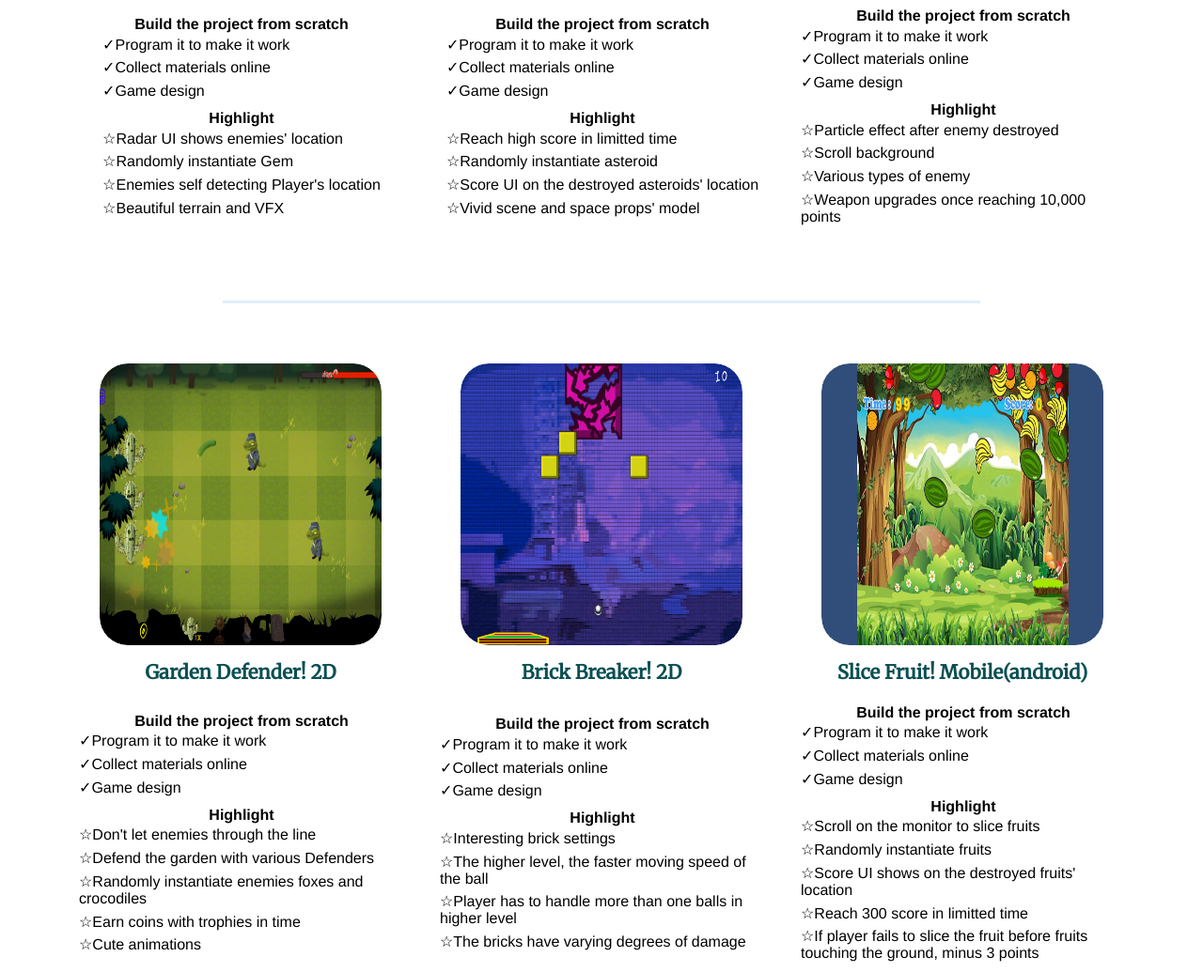
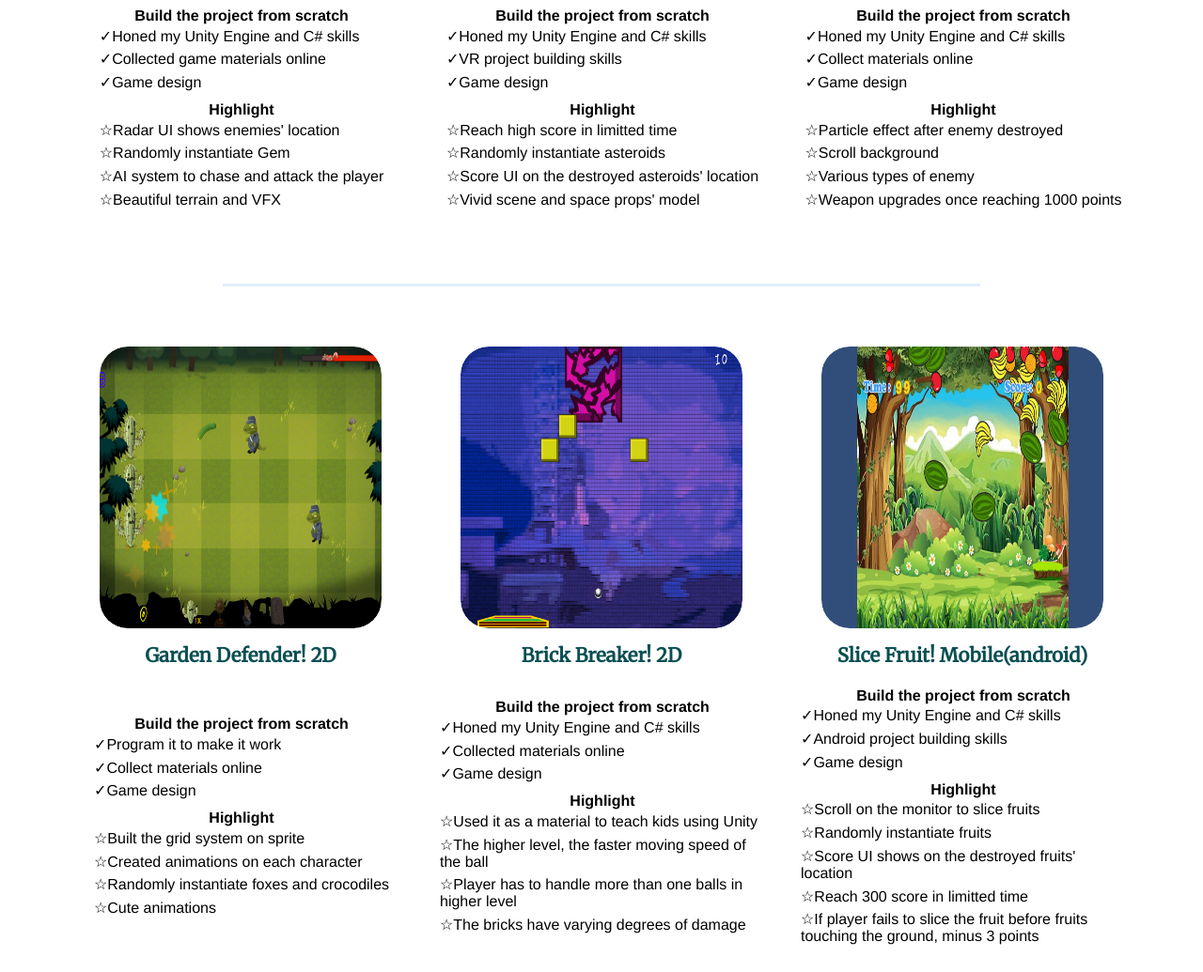
Before and after one commit to LiChung-Hao/Personal_Website, a plain HTML site: page portfolio.html in a window 1280 px wide. Shown: the part 716-1751 px from the top of the page at 94% size. Drawn offline with Linux system fonts and the light colour scheme.

Commit message:
Updated portfolio description

```diff
--- a/portfolio.html
+++ b/portfolio.html
@@ -83,10 +83,10 @@
           <!-- Static row -->
           <tbody>
             <th>
-              <td>Build the project from scratch<ul><li>&#10003;Program it to make it work</li> <li>&#10003;Collect materials online</li><li>&#10003;Game design</li></ul></td>
+              <td>Build the project from scratch<ul><li>&#10003;Honed my Unity Engine and C# skills</li> <li>&#10003;Collected game materials online</li><li>&#10003;Game design</li></ul></td>
             </th>
 <tr>            <th>
-  <td>Highlight<ul><li>&#9734;Radar UI shows enemies' location</li><li>&#9734;Randomly instantiate Gem</li> <li>&#9734;Enemies self detecting Player's location</li><li>&#9734;Beautiful terrain and VFX</li></ul></td>
+  <td>Highlight<ul><li>&#9734;Radar UI shows enemies' location</li><li>&#9734;Randomly instantiate Gem</li> <li>&#9734;AI system to chase and attack the player</li><li>&#9734;Beautiful terrain and VFX</li></ul></td>
 </th></tr>
           </tbody>
         </table>
@@ -101,10 +101,10 @@
           <!-- Static row -->
           <tbody>
             <th>
-              <td>Build the project from scratch<ul><li>&#10003;Program it to make it work</li> <li>&#10003;Collect materials online</li><li>&#10003;Game design</li></ul></td>
+              <td>Build the project from scratch<ul><li>&#10003;Honed my Unity Engine and C# skills</li> <li>&#10003;VR project building skills</li><li>&#10003;Game design</li></ul></td>
             </th>
 <tr>            <th>
-  <td>Highlight<ul><li>&#9734;Reach high score in limitted time</li><li>&#9734;Randomly instantiate asteroid</li> <li>&#9734;Score UI on the destroyed asteroids' location</li><li>&#9734;Vivid scene and space props' model</li></ul></td>
+  <td>Highlight<ul><li>&#9734;Reach high score in limitted time</li><li>&#9734;Randomly instantiate asteroids</li> <li>&#9734;Score UI on the destroyed asteroids' location</li><li>&#9734;Vivid scene and space props' model</li></ul></td>
 </th></tr>
           </tbody>
         </table>
@@ -119,10 +119,10 @@
           <!-- Static row -->
           <tbody>
             <th>
-              <td>Build the project from scratch<ul><li>&#10003;Program it to make it work</li> <li>&#10003;Collect materials online</li><li>&#10003;Game design</li></ul></td>
+              <td>Build the project from scratch<ul><li>&#10003;Honed my Unity Engine and C# skills</li> <li>&#10003;Collect materials online</li><li>&#10003;Game design</li></ul></td>
             </th>
 <tr>            <th>
-  <td>Highlight<ul><li>&#9734;Particle effect after enemy destroyed</li><li>&#9734;Scroll background</li> <li>&#9734;Various types of enemy</li><li>&#9734;Weapon upgrades once reaching 10,000 points</li></ul></td>
+  <td>Highlight<ul><li>&#9734;Particle effect after enemy destroyed</li><li>&#9734;Scroll background</li> <li>&#9734;Various types of enemy</li><li>&#9734;Weapon upgrades once reaching 1000 points</li></ul></td>
 </th></tr>
           </tbody>
         </table>
@@ -141,7 +141,7 @@
               <td>Build the project from scratch<ul><li>&#10003;Program it to make it work</li> <li>&#10003;Collect materials online</li><li>&#10003;Game design</li></ul></td>
             </th>
 <tr>            <th>
-  <td>Highlight<ul><li>&#9734;Don't let enemies through the line</li><li>&#9734;Defend the garden with various Defenders</li><li>&#9734;Randomly instantiate enemies foxes and crocodiles</li> <li>&#9734;Earn coins with trophies in time</li><li>&#9734;Cute animations</li></ul></td>
+  <td>Highlight<ul><li>&#9734;Built the grid system on sprite</li><li>&#9734;Created animations on each character</li><li>&#9734;Randomly instantiate foxes and crocodiles</li> <li>&#9734;Cute animations</li></ul></td>
 </th></tr>
           </tbody>
         </table>
@@ -157,10 +157,10 @@
           <!-- Static row -->
           <tbody>
             <th>
-              <td>Build the project from scratch<ul><li>&#10003;Program it to make it work</li> <li>&#10003;Collect materials online</li><li>&#10003;Game design</li></ul></td>
+              <td>Build the project from scratch<ul><li>&#10003;Honed my Unity Engine and C# skills</li> <li>&#10003;Collected materials online</li><li>&#10003;Game design</li></ul></td>
             </th>
 <tr>            <th>
-  <td>Highlight<ul><li>&#9734;Interesting brick settings</li><li>&#9734;The higher level, the faster moving speed of the ball</li> <li>&#9734;Player has to handle more than one balls in higher level</li><li>&#9734;The bricks have varying degrees of damage</li></ul></td>
+  <td>Highlight<ul><li>&#9734;Used it as a material to teach kids using Unity</li><li>&#9734;The higher level, the faster moving speed of the ball</li> <li>&#9734;Player has to handle more than one balls in higher level</li><li>&#9734;The bricks have varying degrees of damage</li></ul></td>
 </th></tr>
           </tbody>
         </table>
@@ -175,7 +175,7 @@
           <!-- Static row -->
           <tbody>
             <th>
-              <td>Build the project from scratch<ul><li>&#10003;Program it to make it work</li> <li>&#10003;Collect materials online</li><li>&#10003;Game design</li></ul></td>
+              <td>Build the project from scratch<ul><li>&#10003;Honed my Unity Engine and C# skills</li> <li>&#10003;Android project building skills</li><li>&#10003;Game design</li></ul></td>
             </th>
 <tr>            <th>
   <td>Highlight<ul><li>&#9734;Scroll on the monitor to slice fruits</li><li>&#9734;Randomly instantiate fruits</li> <li>&#9734;Score UI shows on the destroyed fruits' location</li><li>&#9734;Reach 300 score in limitted time</li><li>&#9734;If player fails to slice the fruit before fruits touching the ground, minus 3 points</li></ul></td>
@@ -194,10 +194,10 @@
           <!-- Static row -->
           <tbody>
             <th>
-              <td>Build the project from scratch<ul><li>&#10003;Program it to make it work</li> <li>&#10003;Collect materials online</li><li>&#10003;Game design</li></ul></td>
+              <td>Build the project from scratch<ul><li>&#10003;Honed my Unity Engine and C# skills</li> <li>&#10003;Collect materials online</li><li>&#10003;Game design</li></ul></td>
             </th>
 <tr>            <th>
-  <td>Highlight<ul><li>&#9734;Kids learn to make terrain</li><li>&#9734;Kids design the diamonds' location</li><li>&#9734;Kids design the menu and music</li> <li>&#9734;Cute animations</li></ul></td>
+  <td>Highlight<ul><li>&#9734;Used it as a material to teach kids using Unity</li><li>&#9734;Kids design the terrain and diamonds' location</li><li>&#9734;Kids design the menu and music</li> <li>&#9734;Cute animations</li></ul></td>
 </th></tr>
           </tbody>
         </table>
```
